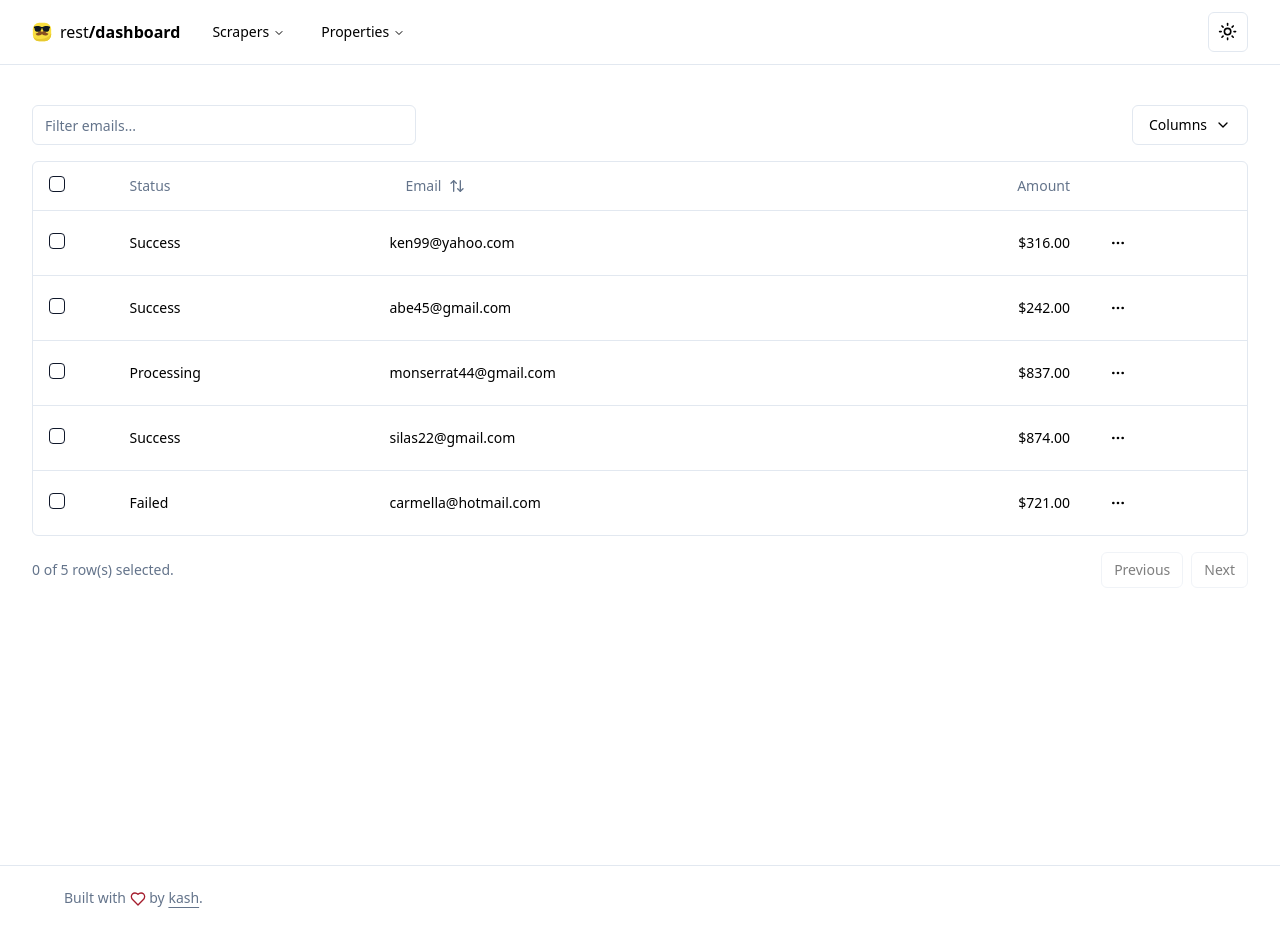
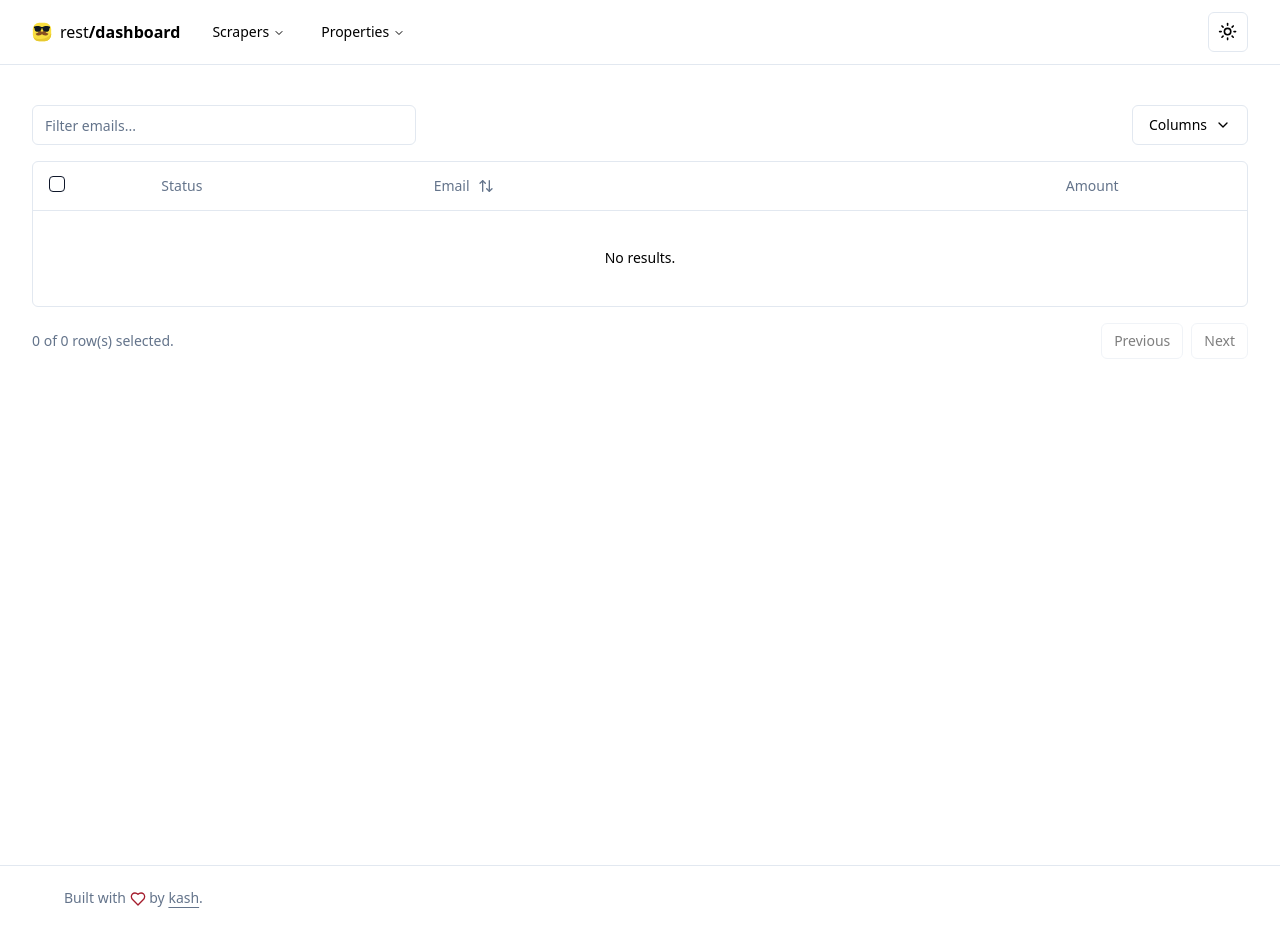
Before and after one commit to 0xkash/rest-dashboard, a Next.js app: page / in a window 1280 px wide. Built offline with nearby package versions, Linux system fonts and the light colour scheme.

Commit message:
Dashboard wip

```diff
--- a/src/app/page.tsx
+++ b/src/app/page.tsx
@@ -1,9 +1,113 @@
 import { DataTable } from "@/components/data-table"
+import { Button } from "@/components/ui/button"
+import { Checkbox } from "@/components/ui/checkbox"
+import {
+  DropdownMenu,
+  DropdownMenuContent,
+  DropdownMenuItem,
+  DropdownMenuLabel,
+  DropdownMenuSeparator,
+  DropdownMenuTrigger,
+} from "@/components/ui/dropdown-menu"
+import { ColumnDef } from "@tanstack/react-table"
+import { ArrowUpDown, MoreHorizontal } from "lucide-react"
+
+import { Property } from "@/types"
+
+const data: Property[] = []
+
+export const columns: ColumnDef<Property>[] = [
+  {
+    id: "select",
+    header: ({ table }) => (
+      <Checkbox
+        checked={table.getIsAllPageRowsSelected()}
+        onCheckedChange={(value) => table.toggleAllPageRowsSelected(!!value)}
+        aria-label="Select all"
+      />
+    ),
+    cell: ({ row }) => (
+      <Checkbox
+        checked={row.getIsSelected()}
+        onCheckedChange={(value) => row.toggleSelected(!!value)}
+        aria-label="Select row"
+      />
+    ),
+    enableSorting: false,
+    enableHiding: false,
+  },
+  {
+    accessorKey: "status",
+    header: "Status",
+    cell: ({ row }) => (
+      <div className="capitalize">{row.getValue("status")}</div>
+    ),
+  },
+  {
+    accessorKey: "email",
+    header: ({ column }) => {
+      return (
+        <Button
+          variant="ghost"
+          onClick={() => column.toggleSorting(column.getIsSorted() === "asc")}
+        >
+          Email
+          <ArrowUpDown className="ml-2 h-4 w-4" />
+        </Button>
+      )
+    },
+    cell: ({ row }) => <div className="lowercase">{row.getValue("email")}</div>,
+  },
+  {
+    accessorKey: "amount",
+    header: () => <div className="text-right">Amount</div>,
+    cell: ({ row }) => {
+      const amount = parseFloat(row.getValue("amount"))
+
+      // Format the amount as a dollar amount
+      const formatted = new Intl.NumberFormat("en-US", {
+        style: "currency",
+        currency: "USD",
+      }).format(amount)
+
+      return <div className="text-right font-medium">{formatted}</div>
+    },
+  },
+  {
+    id: "actions",
+    enableHiding: false,
+    cell: ({ row }) => {
+      const payment = row.original
+
+      return (
+        <DropdownMenu>
+          <DropdownMenuTrigger asChild>
+            <Button variant="ghost" className="h-8 w-8 p-0">
+              <span className="sr-only">Open menu</span>
+              <MoreHorizontal className="h-4 w-4" />
+            </Button>
+          </DropdownMenuTrigger>
+          <DropdownMenuContent align="end">
+            <DropdownMenuLabel>Actions</DropdownMenuLabel>
+            <DropdownMenuItem
+              onClick={() => navigator.clipboard.writeText(payment.id)}
+            >
+              Copy payment ID
+            </DropdownMenuItem>
+            <DropdownMenuSeparator />
+            <DropdownMenuItem>View customer</DropdownMenuItem>
+            <DropdownMenuItem>View payment details</DropdownMenuItem>
+          </DropdownMenuContent>
+        </DropdownMenu>
+      )
+    },
+  },
+]
 
 export default function Index() {
   return (
     <main className="container flex min-h-screen flex-col py-6">
-      <DataTable />
+      <DataTable data={data} columns={columns} />
     </main>
   )
 }
--- a/src/components/data-table.tsx
+++ b/src/components/data-table.tsx
@@ -13,17 +13,13 @@ import {
   getSortedRowModel,
   useReactTable,
 } from "@tanstack/react-table"
-import { ArrowUpDown, ChevronDown, MoreHorizontal } from "lucide-react"
+import { ChevronDown } from "lucide-react"
 
 import { Button } from "@/components/ui/button"
-import { Checkbox } from "@/components/ui/checkbox"
 import {
   DropdownMenu,
   DropdownMenuCheckboxItem,
   DropdownMenuContent,
-  DropdownMenuItem,
-  DropdownMenuLabel,
-  DropdownMenuSeparator,
   DropdownMenuTrigger,
 } from "@/components/ui/dropdown-menu"
 import { Input } from "@/components/ui/input"
@@ -36,129 +32,6 @@ import {
   TableRow,
 } from "@/components/ui/table"
 
-import { Payment } from "@/types"
-
-const data: Payment[] = [
-  {
-    id: "m5gr84i9",
-    amount: 316,
-    status: "success",
-    email: "ken99@yahoo.com",
-  },
-  {
-    id: "3u1reuv4",
-    amount: 242,
-    status: "success",
-    email: "Abe45@gmail.com",
-  },
-  {
-    id: "derv1ws0",
-    amount: 837,
-    status: "processing",
-    email: "Monserrat44@gmail.com",
-  },
-  {
-    id: "5kma53ae",
-    amount: 874,
-    status: "success",
-    email: "Silas22@gmail.com",
-  },
-  {
-    id: "bhqecj4p",
-    amount: 721,
-    status: "failed",
-    email: "carmella@hotmail.com",
-  },
-]
-
-export const columns: ColumnDef<Payment>[] = [
-  {
-    id: "select",
-    header: ({ table }) => (
-      <Checkbox
-        checked={table.getIsAllPageRowsSelected()}
-        onCheckedChange={(value) => table.toggleAllPageRowsSelected(!!value)}
-        aria-label="Select all"
-      />
-    ),
-    cell: ({ row }) => (
-      <Checkbox
-        checked={row.getIsSelected()}
-        onCheckedChange={(value) => row.toggleSelected(!!value)}
-        aria-label="Select row"
-      />
-    ),
-    enableSorting: false,
-    enableHiding: false,
-  },
-  {
-    accessorKey: "status",
-    header: "Status",
-    cell: ({ row }) => (
-      <div className="capitalize">{row.getValue("status")}</div>
-    ),
-  },
-  {
-    accessorKey: "email",
-    header: ({ column }) => {
-      return (
-        <Button
-          variant="ghost"
-          onClick={() => column.toggleSorting(column.getIsSorted() === "asc")}
-        >
-          Email
-          <ArrowUpDown className="ml-2 h-4 w-4" />
-        </Button>
-      )
-    },
-    cell: ({ row }) => <div className="lowercase">{row.getValue("email")}</div>,
-  },
-  {
-    accessorKey: "amount",
-    header: () => <div className="text-right">Amount</div>,
-    cell: ({ row }) => {
-      const amount = parseFloat(row.getValue("amount"))
-
-      // Format the amount as a dollar amount
-      const formatted = new Intl.NumberFormat("en-US", {
-        style: "currency",
-        currency: "USD",
-      }).format(amount)
-
-      return <div className="text-right font-medium">{formatted}</div>
-    },
-  },
-  {
-    id: "actions",
-    enableHiding: false,
-    cell: ({ row }) => {
-      const payment = row.original
-
-      return (
-        <DropdownMenu>
-          <DropdownMenuTrigger asChild>
-            <Button variant="ghost" className="h-8 w-8 p-0">
-              <span className="sr-only">Open menu</span>
-              <MoreHorizontal className="h-4 w-4" />
-            </Button>
-          </DropdownMenuTrigger>
-          <DropdownMenuContent align="end">
-            <DropdownMenuLabel>Actions</DropdownMenuLabel>
-            <DropdownMenuItem
-              onClick={() => navigator.clipboard.writeText(payment.id)}
-            >
-              Copy payment ID
-            </DropdownMenuItem>
-            <DropdownMenuSeparator />
-            <DropdownMenuItem>View customer</DropdownMenuItem>
-            <DropdownMenuItem>View payment details</DropdownMenuItem>
-          </DropdownMenuContent>
-        </DropdownMenu>
-      )
-    },
-  },
-]
-
 interface DataTableProps {
   // eslint-disable-next-line @typescript-eslint/no-explicit-any
   data: any[]
@@ -166,7 +39,7 @@ interface DataTableProps {
   columns: ColumnDef<any>[]
 }
 
-export function DataTable() {
+export function DataTable({ data, columns }: DataTableProps) {
   const [sorting, setSorting] = useState<SortingState>([])
   const [columnFilters, setColumnFilters] = useState<ColumnFiltersState>([])
   const [columnVisibility, setColumnVisibility] = useState<VisibilityState>({})
```
